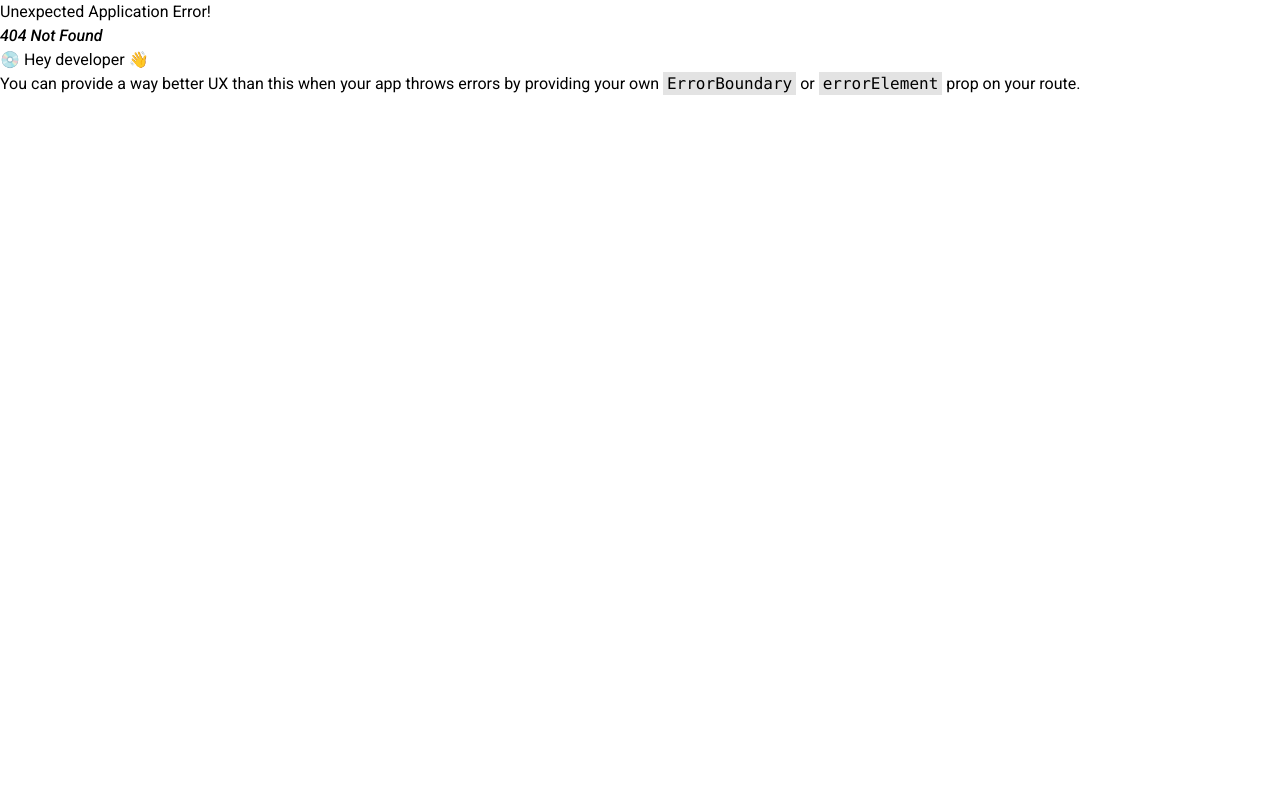
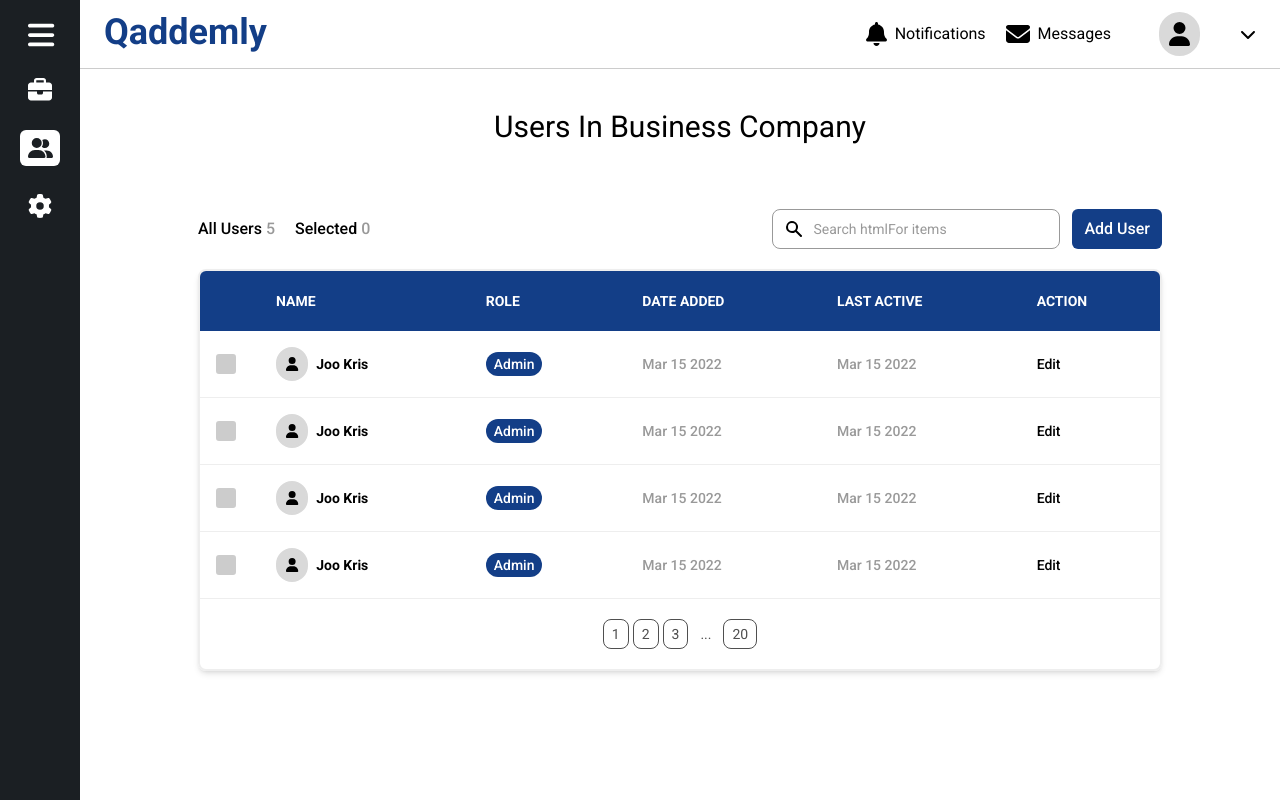
Before and after one commit to Qaddemly/frontend-client, a React (Vite) app: page /businessDashboard/companyCandidates in a window 1280 px wide. Before the commit this address had no page. Built offline with nearby package versions, Linux system fonts and the light colour scheme.

Commit message:
create cadidate page and make changes to sidenav

```diff
--- a/src/components/business account/SideNavBusiness.tsx
+++ b/src/components/business account/SideNavBusiness.tsx
@@ -2,6 +2,7 @@ import {
   faBars,
   faBriefcase,
   faGear,
+  faUserGroup,
   faXmark,
 } from "@fortawesome/free-solid-svg-icons";
 import { FontAwesomeIcon } from "@fortawesome/react-fontawesome";
@@ -13,7 +14,7 @@ function SideNavBusiness() {
 
   return (
     <div
-      className={`flex bg-main-dark ${showSideNav ? "w-[18rem]" : "w-[5rem]"} flex-col gap-5 p-5 text-xl font-medium text-white`}
+      className={`flex bg-main-dark ${showSideNav ? "w-[18rem]" : "w-[5rem]"} flex-col gap-5 p-5 text-xl font-medium text-white transition-all duration-300 ease-in-out`}
     >
       <div
         onClick={() => setShowSideNav((s) => !s)}
@@ -33,12 +34,12 @@ function SideNavBusiness() {
         content="Jobs"
         showSideNav={showSideNav}
       />
-      {/* <SideNavBusinessLink
-        to=""
+      <SideNavBusinessLink
+        to="/businessDashboard/companyCandidates"
         icon={faUserGroup}
         content="Candidates"
         showSideNav={showSideNav}
-      /> */}
+      />
       {/* <SideNavBusinessLink
         to=""
         icon={faChartSimple}
--- /dev/null
+++ b/src/components/business account/business dashboard/CompanyCandidates.tsx
@@ -0,0 +1,204 @@
+import { faUser } from "@fortawesome/free-solid-svg-icons";
+import { FontAwesomeIcon } from "@fortawesome/react-fontawesome";
+import Button from "../../common/Button";
+
+function CompanyCandidates() {
+  return (
+    <div className="my-10 flex flex-col items-center justify-center">
+      <p className="mb-16 text-3xl">Users In Business Company</p>
+
+      <div className="flex flex-col gap-5">
+        <div className="flex items-center justify-between">
+          <div className="flex gap-5">
+            <p className="font-medium">
+              All Users <span className="text-gray-300">5</span>
+            </p>
+            <p className="font-medium">
+              Selected <span className="text-gray-300">0</span>
+            </p>
+          </div>
+          <div className="relative flex gap-3">
+            <div className="pointer-events-none absolute inset-y-0 left-0 flex items-center ps-3">
+              <svg
+                className="h-5 w-5"
+                aria-hidden="true"
+                fill="currentColor"
+                viewBox="0 0 20 20"
+                xmlns="http://www.w3.org/2000/svg"
+              >
+                <path
+                  fill-rule="evenodd"
+                  d="M8 4a4 4 0 100 8 4 4 0 000-8zM2 8a6 6 0 1110.89 3.476l4.817 4.817a1 1 0 01-1.414 1.414l-4.816-4.816A6 6 0 012 8z"
+                  clip-rule="evenodd"
+                ></path>
+              </svg>
+            </div>
+            <input
+              type="text"
+              id="table-search"
+              className="text-gray-900 focus:ring-blue-500 focus:border-blue-500 dark:focus:ring-blue-500 block w-72 rounded-lg border border-gray-300 p-2 ps-10 text-sm"
+              placeholder="Search htmlFor items"
+            />
+            <Button className="px-3">Add User</Button>
+          </div>
+        </div>
+
+        <div className="relative overflow-x-auto rounded-lg border-2 border-[#eee] shadow-md">
+          <table className="w-[60rem] text-left text-sm">
+            <thead className="bg-main uppercase text-white">
+              <tr>
+                <th className="p-4"></th>
+                <th className="px-6 py-5">Name</th>
+                <th className="px-6 py-5">Role</th>
+                <th className="px-6 py-5">Date Added</th>
+                <th className="px-6 py-5">Last Active</th>
+                <th className="px-6 py-5">Action</th>
+              </tr>
+            </thead>
+
+            <tbody className="font-medium">
+              <tr className="border-b border-b-[#eee] hover:bg-[#eee]">
+                <td className="w-4 p-4">
+                  <div className="flex items-center">
+                    <input
+                      id="checkbox-table-search-1"
+                      type="checkbox"
+                      className="focus:ring-blue-500 h-4 w-4 rounded-sm border-gray-300 bg-gray-100 focus:ring-2"
+                    />
+                  </div>
+                </td>
+                <th className="flex items-center gap-2 px-6 py-4">
+                  <FontAwesomeIcon
+                    icon={faUser}
+                    className="rounded-full border-2 border-gray-200 bg-gray-200 px-2 py-2"
+                  />
+                  <span>Joo Kris</span>
+                </th>
+                <td className="px-6 py-4">
+                  <span className="rounded-full bg-main px-2 py-1 text-white">
+                    Admin
+                  </span>
+                </td>
+                <td className="px-6 py-4 text-gray-300">Mar 15 2022</td>
+                <td className="px-6 py-4 text-gray-300">Mar 15 2022</td>
+                <td className="px-6 py-4">
+                  <a href="#" className="font-medium hover:underline">
+                    Edit
+                  </a>
+                </td>
+              </tr>
+              <tr className="border-b border-b-[#eee] hover:bg-[#eee]">
+                <td className="w-4 p-4">
+                  <div className="flex items-center">
+                    <input
+                      id="checkbox-table-search-1"
+                      type="checkbox"
+                      className="focus:ring-blue-500 h-4 w-4 rounded-sm border-gray-300 bg-gray-100 focus:ring-2"
+                    />
+                  </div>
+                </td>
+                <th className="flex items-center gap-2 px-6 py-4">
+                  <FontAwesomeIcon
+                    icon={faUser}
+                    className="rounded-full border-2 border-gray-200 bg-gray-200 px-2 py-2"
+                  />
+                  <span>Joo Kris</span>
+                </th>
+                <td className="px-6 py-4">
+                  <span className="rounded-full bg-main px-2 py-1 text-white">
+                    Admin
+                  </span>
+                </td>
+                <td className="px-6 py-4 text-gray-300">Mar 15 2022</td>
+                <td className="px-6 py-4 text-gray-300">Mar 15 2022</td>
+                <td className="px-6 py-4">
+                  <a href="#" className="font-medium hover:underline">
+                    Edit
+                  </a>
+                </td>
+              </tr>
+              <tr className="border-b border-b-[#eee] hover:bg-[#eee]">
+                <td className="w-4 p-4">
+                  <div className="flex items-center">
+                    <input
+                      id="checkbox-table-search-1"
+                      type="checkbox"
+                      className="focus:ring-blue-500 h-4 w-4 rounded-sm border-gray-300 bg-gray-100 focus:ring-2"
+                    />
+                  </div>
+                </td>
+                <th className="flex items-center gap-2 px-6 py-4">
+                  <FontAwesomeIcon
+                    icon={faUser}
+                    className="rounded-full border-2 border-gray-200 bg-gray-200 px-2 py-2"
+                  />
+                  <span>Joo Kris</span>
+                </th>
+                <td className="px-6 py-4">
+                  <span className="rounded-full bg-main px-2 py-1 text-white">
+                    Admin
+                  </span>
+                </td>
+                <td className="px-6 py-4 text-gray-300">Mar 15 2022</td>
+                <td className="px-6 py-4 text-gray-300">Mar 15 2022</td>
+                <td className="px-6 py-4">
+                  <a href="#" className="font-medium hover:underline">
+                    Edit
+                  </a>
+                </td>
+              </tr>
+              <tr className="border-b border-b-[#eee] hover:bg-[#eee]">
+                <td className="w-4 p-4">
+                  <div className="flex items-center">
+                    <input
+                      id="checkbox-table-search-1"
+                      type="checkbox"
+                      className="focus:ring-blue-500 h-4 w-4 rounded-sm border-gray-300 bg-gray-100 focus:ring-2"
+                    />
+                  </div>
+                </td>
+                <th className="flex items-center gap-2 px-6 py-4">
+                  <FontAwesomeIcon
+                    icon={faUser}
+                    className="rounded-full border-2 border-gray-200 bg-gray-200 px-2 py-2"
+                  />
+                  <span>Joo Kris</span>
+                </th>
+                <td className="px-6 py-4">
+                  <span className="rounded-full bg-main px-2 py-1 text-white">
+                    Admin
+                  </span>
+                </td>
+                <td className="px-6 py-4 text-gray-300">Mar 15 2022</td>
+                <td className="px-6 py-4 text-gray-300">Mar 15 2022</td>
+                <td className="px-6 py-4">
+                  <a href="#" className="font-medium hover:underline">
+                    Edit
+                  </a>
+                </td>
+              </tr>
+            </tbody>
+          </table>
+
+          <div className="my-5 flex items-center justify-center space-x-1">
+            <button className="rounded-lg border px-2 py-1 text-sm text-gray-700 hover:bg-gray-700 hover:text-white">
+              1
+            </button>
+            <button className="rounded-lg border px-2 py-1 text-sm text-gray-700 hover:bg-gray-700 hover:text-white">
+              2
+            </button>
+            <button className="rounded-lg border px-2 py-1 text-sm text-gray-700 hover:bg-gray-700 hover:text-white">
+              3
+            </button>
+            <span className="px-2 py-1 text-sm text-gray-700">...</span>
+            <button className="rounded-lg border px-2 py-1 text-sm text-gray-700 hover:bg-gray-700 hover:text-white">
+              20
+            </button>
+          </div>
+        </div>
+      </div>
+    </div>
+  );
+}
+
+export default CompanyCandidates;
--- a/src/components/job/CompanyJobs.tsx
+++ b/src/components/business account/business dashboard/CompanyJobs.tsx
@@ -1,7 +1,7 @@
 // CompanyJobs should take jobs from Backend and pass each one to EditJobCard
 import { useState } from "react";
 import { NavLink } from "react-router-dom";
-import EditJobCard from "./EditJobCard";
+import EditJobCard from "../../job/EditJobCard";
 
 function CompanyJobs() {
   // GAD {jobsApiArrayOfObjects}: CompanyJobsProps
--- a/src/components/common/SideNavBusinessLink.tsx
+++ b/src/components/common/SideNavBusinessLink.tsx
@@ -1,7 +1,7 @@
 import { NavLink, useLocation } from "react-router-dom";
 import { FontAwesomeIcon } from "@fortawesome/react-fontawesome";
 import { FontAwesomeIconProps } from "@fortawesome/react-fontawesome";
-import { faChevronRight } from "@fortawesome/free-solid-svg-icons";
+import { faChevronRight, faUserGroup } from "@fortawesome/free-solid-svg-icons";
 
 type SideNavBusinessLinkProps = {
   to: string | string[];
@@ -30,13 +30,16 @@ function SideNavBusinessLink({
       to={Array.isArray(to) ? to[0] : to}
       end
       className={() =>
-        `flex items-center justify-between rounded-md px-2 py-1 ${
+        `flex items-center justify-between rounded-md p-2 ${
           isActive(to) ? "bg-white text-main-dark" : "bg-none"
         }`
       }
     >
       <div className="flex items-center gap-3">
-        <FontAwesomeIcon icon={icon} className="text-2xl" />
+        <FontAwesomeIcon
+          icon={icon}
+          className={`${icon === faUserGroup ? "" : "text-2xl"}`}
+        />
         {showSideNav && <p>{content}</p>}
       </div>
       {showSideNav && <FontAwesomeIcon icon={faChevronRight} />}
--- a/src/components/company profile/SidebarFilter.tsx
+++ b/src/components/company profile/SidebarFilter.tsx
@@ -8,8 +8,6 @@ import { Country, LocationType } from "../../enums/index.enums";
 type SidebarFilterProps = {
   isOpen: boolean;
   setIsOpen: React.Dispatch<React.SetStateAction<boolean>>;
-  ref: React.RefObject<HTMLDivElement>;
-  divRef: React.RefObject<HTMLDivElement>;
   title: string;
   children: ReactNode;
 };
@@ -17,20 +15,17 @@ type SidebarFilterProps = {
 function SidebarFilter({
   isOpen,
   setIsOpen,
-  ref,
-  divRef,
   title,
   children,
 }: SidebarFilterProps) {
   const locationTypeValues = Object.values(LocationType);
   const countryValues = Object.values(Country);
   return (
-    <div ref={ref}>
+    <div>
       <div
-        ref={divRef}
-        className={`scrollbar-hide fixed right-0 top-0 h-full w-[25rem] transform overflow-y-scroll bg-white p-5 text-right shadow-lg ${
-          isOpen ? "translate-x-0" : "translate-x-full"
-        } transition-transform duration-300 ease-in-out`}
+        className={`scrollbar-hide h-full w-[25rem] transform overflow-y-scroll bg-white p-5 text-right shadow-lg ${
+          isOpen ? "block" : "hidden"
+        } transition-all duration-300 ease-in-out`}
       >
         <Button
           className="bg-none hover:bg-none"
--- a/src/pages/FindCompany.tsx
+++ b/src/pages/FindCompany.tsx
@@ -1,4 +1,4 @@
-import { useRef, useState } from "react";
+import { useState } from "react";
 import CompanyCard from "../components/common/CompanyCard";
 import SearchBar from "../components/common/SearchBar";
 import SidebarFilter from "../components/company profile/SidebarFilter";
@@ -7,39 +7,15 @@ import Navbar from "../components/home/Navbar";
 import Button from "../components/common/Button";
 import { FontAwesomeIcon } from "@fortawesome/react-fontawesome";
 import { faSliders } from "@fortawesome/free-solid-svg-icons";
-import { useClickOutside } from "../hooks/useOutsideClick";
 import Select from "../components/common/Select";
 import Slider from "../components/common/Slider";
 
 function FindCompany() {
   const [isOpen, setIsOpen] = useState(false);
-  const divRef = useRef<HTMLDivElement>(null);
-  const sidebarRef = useClickOutside<HTMLDivElement>(
-    () => setIsOpen(false),
-    divRef,
-  );
   return (
     <>
       <Navbar />
-      <SidebarFilter
-        setIsOpen={setIsOpen}
-        isOpen={isOpen}
-        ref={sidebarRef}
-        divRef={divRef}
-        title="Company filter"
-      >
-        <Select isFilter={true} label="Industry type" id="industryType">
-          {/* {locationTypeValues.map((value) => (
-              <option value={value} key={value}>
-                {value}
-              </option>
-            ))} */}
-          <option value="">Select industy</option>
-        </Select>
-        <Slider label="Rating" min={0} max={10} />
-        <Button className="my-5">Filter Companies</Button>
-      </SidebarFilter>
-
+      <div className="flex">
         <div className="w-full bg-background pb-10">
           {/* Heading and search bar */}
           <div className="mx-6 max-w-5xl px-7 py-10 md:mx-4">
@@ -50,7 +26,10 @@ function FindCompany() {
               Get access to millions of companies
             </p>
             <div className="flex items-center gap-10 py-6">
-            <SearchBar placeholder="Company name" buttonName="Find companies" />
+              <SearchBar
+                placeholder="Company name"
+                buttonName="Find companies"
+              />
               {!isOpen && (
                 <Button
                   className="hover:none flex items-center gap-2 bg-white px-5 text-lg text-main"
@@ -74,7 +53,9 @@ function FindCompany() {
             <h3 className="text-2xl text-gray-800 md:text-3xl">
               Popular companies
             </h3>
-          <div className="mt-8 grid grid-cols-1 gap-6 sm:grid-cols-2 md:grid-cols-3">
+            <div
+              className={`mt-8 grid gap-6 ${isOpen ? "grid-cols-1 sm:grid-cols-2" : "sm:grid-cols-3"}`}
+            >
               {/*في مشكلة في ال ريسبونسيف من 1000 ل 1200 تقريبا */}
               <CompanyCard
                 companyName="Google"
@@ -125,6 +106,25 @@ function FindCompany() {
           </div>
           {/* End of popular companies */}
         </div>
+
+        {/* Sidebar filter */}
+        <SidebarFilter
+          setIsOpen={setIsOpen}
+          isOpen={isOpen}
+          title="Company filter"
+        >
+          <Select isFilter={true} label="Industry type" id="industryType">
+            {/* {locationTypeValues.map((value) => (
+              <option value={value} key={value}>
+                {value}
+              </option>
+            ))} */}
+            <option value="">Select industy</option>
+          </Select>
+          <Slider label="Rating" min={0} max={10} />
+          <Button className="my-5">Filter Companies</Button>
+        </SidebarFilter>
+      </div>
       <Footer />
     </>
   );
--- a/src/pages/FindJob.tsx
+++ b/src/pages/FindJob.tsx
@@ -7,50 +7,17 @@ import SidebarFilter from "../components/company profile/SidebarFilter";
 import Footer from "../components/home/Footer";
 import Navbar from "../components/home/Navbar";
 import { faSliders } from "@fortawesome/free-solid-svg-icons";
-import { useClickOutside } from "../hooks/useOutsideClick";
-import { useRef, useState } from "react";
+import { useState } from "react";
 import JobCard from "../components/common/JobCard";
 import { EmploymentType } from "../enums/index.enums";
 
 function FindJob() {
   const employmentTypeValues = Object.values(EmploymentType);
   const [isOpen, setIsOpen] = useState(false);
-  const divRef = useRef<HTMLDivElement>(null);
-  const sidebarRef = useClickOutside<HTMLDivElement>(
-    () => setIsOpen(false),
-    divRef,
-  );
   return (
     <>
       <Navbar />
-      <SidebarFilter
-        setIsOpen={setIsOpen}
-        isOpen={isOpen}
-        ref={sidebarRef}
-        divRef={divRef}
-        title="Job filter"
-      >
-        <Select isFilter={true} label="Employment type" id="EmploymentType">
-          {employmentTypeValues.map((value) => (
-            <option value={value} key={value}>
-              {value}
-            </option>
-          ))}
-        </Select>
-        <Select isFilter={true} label="Industry type" id="industryType">
-          {/* {locationTypeValues.map((value) => (
-              <option value={value} key={value}>
-                {value}
-              </option>
-            ))} */}
-          <option value="">Select industy</option>
-        </Select>
-        <Slider label="Salary" min={0} max={1000} />
-
-        {/* complete the filter with backend */}
-        <Button className="my-5">Filter Jobs</Button>
-      </SidebarFilter>
-
+      <div className="flex">
         <div className="w-full bg-background pb-10">
           {/* Heading and search bar */}
           <div className="mx-6 max-w-5xl px-7 py-10 md:mx-4">
@@ -83,7 +50,9 @@ function FindJob() {
             <h3 className="text-2xl text-gray-800 md:text-3xl">
               Most viewed jobs
             </h3>
-          <div className="mt-8 grid grid-cols-1 gap-6 sm:grid-cols-2 md:grid-cols-3">
+            <div
+              className={`mt-8 grid gap-6 ${isOpen ? "grid-cols-1 sm:grid-cols-2 md:grid-cols-2" : "grid-cols-1 sm:grid-cols-2 md:grid-cols-3"}`}
+            >
               <JobCard
                 jobTitle="Technical Support Specialist"
                 employmentType="PART-TIME"
@@ -130,6 +99,30 @@ function FindJob() {
           </div>
           {/* End of popular companies */}
         </div>
+
+        {/* Sidebar filter */}
+        <SidebarFilter setIsOpen={setIsOpen} isOpen={isOpen} title="Job filter">
+          <Select isFilter={true} label="Employment type" id="EmploymentType">
+            {employmentTypeValues.map((value) => (
+              <option value={value} key={value}>
+                {value}
+              </option>
+            ))}
+          </Select>
+          <Select isFilter={true} label="Industry type" id="industryType">
+            {/* {locationTypeValues.map((value) => (
+              <option value={value} key={value}>
+                {value}
+              </option>
+              ))} */}
+            <option value="">Select industy</option>
+          </Select>
+          <Slider label="Salary" min={0} max={1000} />
+
+          {/* complete the filter with backend */}
+          <Button className="my-5">Filter Jobs</Button>
+        </SidebarFilter>
+      </div>
       <Footer />
     </>
   );
```
Also changed, not shown: src/routes/AppRouter.tsx (+5 -3 lines). Lines whose indentation alone changed are shown as unchanged.
